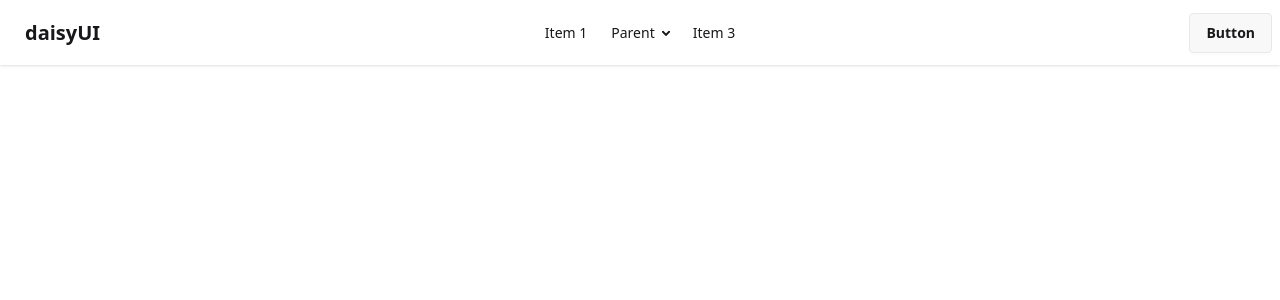
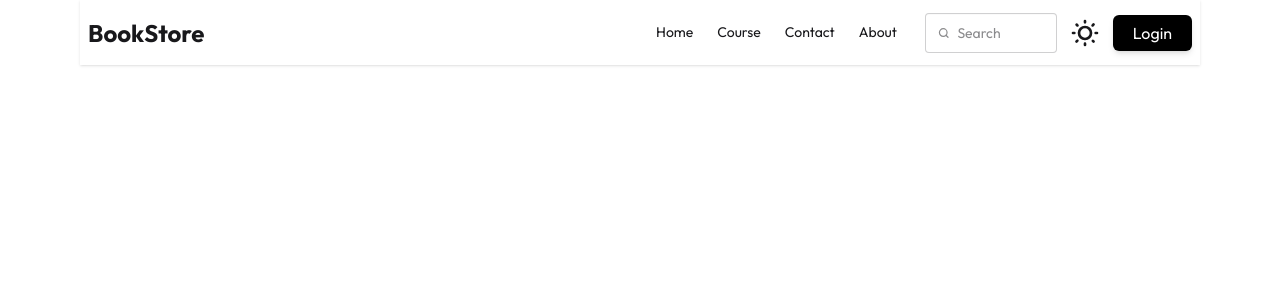
Before and after one commit to Arifansari8299/BookStore, a React (Vite) app in the folder client/: page / in a window 1280 px wide. Shown: the top 300 px of the page. Built offline with nearby package versions, Linux system fonts and the light colour scheme.

Commit message:
Added dark mode and input in navbar

```diff
--- a/client/src/components/Navbar.jsx
+++ b/client/src/components/Navbar.jsx
@@ -1,8 +1,24 @@
 import React from "react";
 
 const Navbar = () => {
+  const navItems = (
+    <>
+      <li>
+        <a>Home</a>
+      </li>
+      <li>
+        <a>Course</a>
+      </li>
+      <li>
+        <a>Contact</a>
+      </li>
+      <li>
+        <a>About</a>
+      </li>
+    </>
+  );
   return (
-    <div>
+    <div className="max-w-screen-4xl mx-auto md:px-20 px-4">
       <div className="navbar bg-base-100 shadow-sm">
         <div className="navbar-start">
           <div className="dropdown">
@@ -27,52 +43,81 @@ const Navbar = () => {
               tabIndex={0}
               className="menu menu-sm dropdown-content bg-base-100 rounded-box z-1 mt-3 w-52 p-2 shadow"
             >
-              <li>
-                <a>Item 1</a>
-              </li>
-              <li>
-                <a>Parent</a>
-                <ul className="p-2">
-                  <li>
-                    <a>Submenu 1</a>
-                  </li>
-                  <li>
-                    <a>Submenu 2</a>
-                  </li>
-                </ul>
-              </li>
-              <li>
-                <a>Item 3</a>
-              </li>
+              {navItems}
             </ul>
           </div>
-          <a className="btn btn-ghost text-xl">daisyUI</a>
+          <a className="text-2xl font-bold cursor-pointer">BookStore</a>
         </div>
-        <div className="navbar-center hidden lg:flex">
-          <ul className="menu menu-horizontal px-1">
-            <li>
-              <a>Item 1</a>
-            </li>
-            <li>
-              <details>
-                <summary>Parent</summary>
-                <ul className="p-2">
-                  <li>
-                    <a>Submenu 1</a>
-                  </li>
-                  <li>
-                    <a>Submenu 2</a>
-                  </li>
-                </ul>
-              </details>
-            </li>
-            <li>
-              <a>Item 3</a>
-            </li>
-          </ul>
-        </div>
-        <div className="navbar-end">
-          <a className="btn">Button</a>
+        <div className="navbar-end space-x-3">
+          <div className="navbar-center hidden lg:flex">
+            <ul className="menu menu-horizontal px-1">{navItems}</ul>
+          </div>
+          <div className="hidden md:block ">
+            <label className="input ">
+              <svg
+                className="h-[1em] opacity-50"
+                xmlns="http://www.w3.org/2000/svg"
+                viewBox="0 0 24 24"
+              >
+                <g
+                  strokeLinejoin="round"
+                  strokeLinecap="round"
+                  strokeWidth="2.5"
+                  fill="none"
+                  stroke="currentColor"
+                >
+                  <circle cx="11" cy="11" r="8"></circle>
+                  <path d="m21 21-4.3-4.3"></path>
+                </g>
+              </svg>
+
+              <input
+                type="search"
+                className=" focus:outline-none  "
+                placeholder="Search"
+              />
+            </label>
+          </div>
+          {/* dark mode */}
+          <div>
+            <label className="swap swap-rotate">
+              {/* this hidden checkbox controls the state */}
+              <input
+                type="checkbox"
+                className="theme-controller"
+                value="synthwave"
+              />
+
+              {/* sun icon */}
+              <svg
+                className="swap-off h-8 w-8 fill-current"
+                xmlns="http://www.w3.org/2000/svg"
+                viewBox="0 0 24 24"
+              >
+                <path d="M5.64,17l-.71.71a1,1,0,0,0,0,1.41,1,1,0,0,0,1.41,0l.71-.71A1,1,0,0,0,5.64,17ZM5,12a1,1,0,0,0-1-1H3a1,1,0,0,0,0,2H4A1,1,0,0,0,5,12Zm7-7a1,1,0,0,0,1-1V3a1,1,0,0,0-2,0V4A1,1,0,0,0,12,5ZM5.64,7.05a1,1,0,0,0,.7.29,1,1,0,0,0,.71-.29,1,1,0,0,0,0-1.41l-.71-.71A1,1,0,0,0,4.93,6.34Zm12,.29a1,1,0,0,0,.7-.29l.71-.71a1,1,0,1,0-1.41-1.41L17,5.64a1,1,0,0,0,0,1.41A1,1,0,0,0,17.66,7.34ZM21,11H20a1,1,0,0,0,0,2h1a1,1,0,0,0,0-2Zm-9,8a1,1,0,0,0-1,1v1a1,1,0,0,0,2,0V20A1,1,0,0,0,12,19ZM18.36,17A1,1,0,0,0,17,18.36l.71.71a1,1,0,0,0,1.41,0,1,1,0,0,0,0-1.41ZM12,6.5A5.5,5.5,0,1,0,17.5,12,5.51,5.51,0,0,0,12,6.5Zm0,9A3.5,3.5,0,1,1,15.5,12,3.5,3.5,0,0,1,12,15.5Z" />
+              </svg>
+
+              {/* moon icon */}
+              <svg
+                className="swap-on h-8 w-8 fill-current"
+                xmlns="http://www.w3.org/2000/svg"
+                viewBox="0 0 24 24"
+              >
+                <path d="M21.64,13a1,1,0,0,0-1.05-.14,8.05,8.05,0,0,1-3.37.73A8.15,8.15,0,0,1,9.08,5.49a8.59,8.59,0,0,1,.25-2A1,1,0,0,0,8,2.36,10.14,10.14,0,1,0,22,14.05,1,1,0,0,0,21.64,13Zm-9.5,6.69A8.14,8.14,0,0,1,7.08,5.22v.27A10.15,10.15,0,0,0,17.22,15.63a9.79,9.79,0,0,0,2.1-.22A8.11,8.11,0,0,1,12.14,19.73Z" />
+              </svg>
+            </label>
+          </div>
+          <div>
+            <a
+              className="bg-black text-white px-5 py-2 rounded-md shadow-md
+             hover:bg-gray-900 hover:scale-105 hover:shadow-lg
+             active:scale-95 focus:outline-none focus:ring-2
+             focus:ring-offset-2 focus:ring-gray-700
+             transition duration-300 ease-in-out cursor-pointer"
+            >
+              Login
+            </a>
+          </div>
         </div>
       </div>
     </div>
--- a/client/src/index.css
+++ b/client/src/index.css
@@ -1,2 +1,8 @@
+@import url('https://fonts.googleapis.com/css2?family=Fredoka:wght@300..700&family=Outfit:wght@100..900&display=swap');
+
 @import "tailwindcss";
 @plugin "daisyui";
+
+body{
+  font-family: "Outfit", sans-serif;
+}
```
